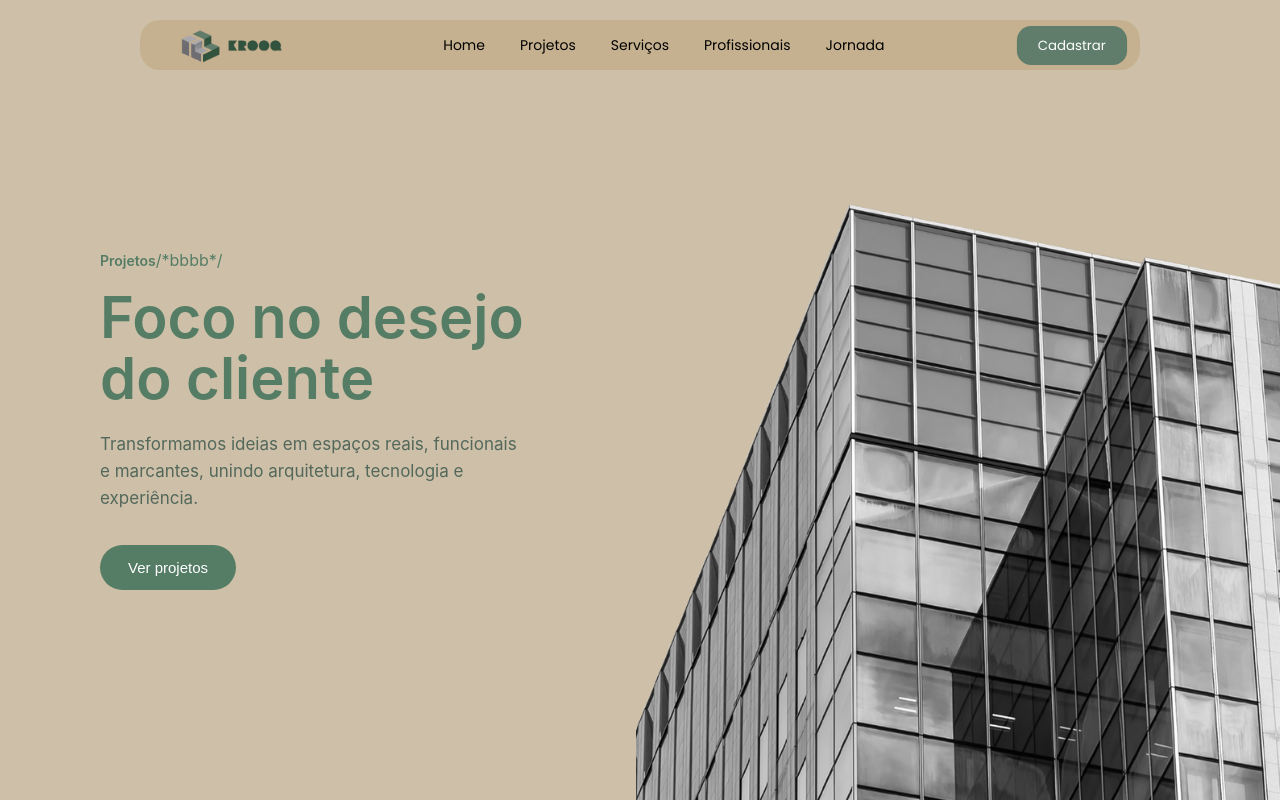
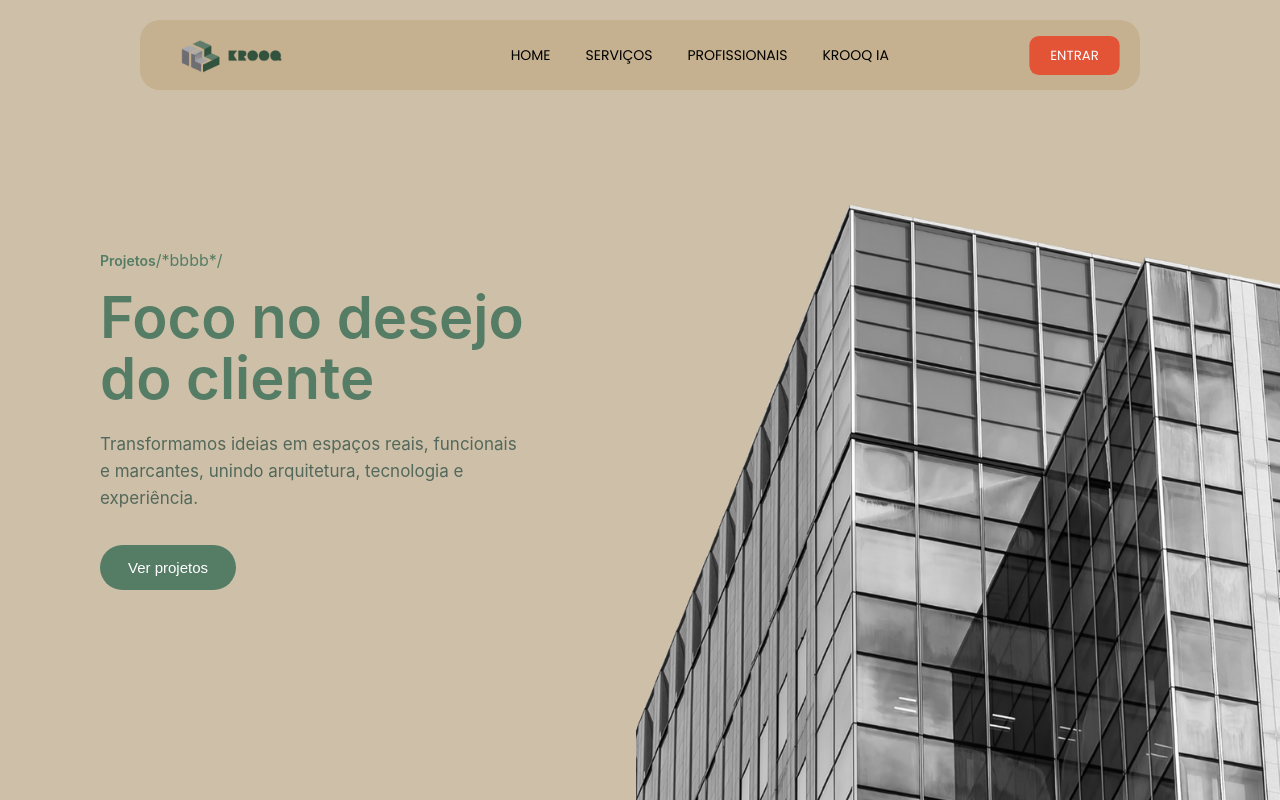
Before and after one commit to KROOQOFC/Front-End-KROOQ, a React (Vite) app in the folder krooq/: page /projetos in a window 1280 px wide. Shown: the top 800 px of the page. Built offline with nearby package versions, Linux system fonts and the light colour scheme.

Commit message:
alteração de alguams cores

```diff
--- a/krooq/src/components/ButtonGreen/ButtonGreen.css
+++ b/krooq/src/components/ButtonGreen/ButtonGreen.css
@@ -1,7 +1,7 @@
 @import url('https://fonts.googleapis.com/css2?family=Karla:ital,wght@0,200..800;1,200..800&family=Open+Sans:ital,wght@0,300..800;1,300..800&family=Poppins:ital,wght@0,100;0,200;0,300;0,400;0,500;0,600;0,700;0,800;0,900;1,100;1,200;1,300;1,400;1,500;1,600;1,700;1,800;1,900&family=Roboto:ital,wght@0,100..900;1,100..900&display=swap');
 
 .btn-verde {
-    background-color: #5F7D6A;
+    background-color: #E35336;
     border: none;
     padding: 6px 12px;
     border-radius: 10px;
@@ -10,7 +10,7 @@
     font-family: "Poppins", sans-serif;
     box-shadow: 0 3px 5px rgba(0, 0, 0, 0.40);
     width: 130px;
-    height: 35px;
+    height: 45px;
     font-size: 12px;
     transition: all 0.3s ease;
 
--- a/krooq/src/components/DoisButtons/DoisButtons.css
+++ b/krooq/src/components/DoisButtons/DoisButtons.css
@@ -8,7 +8,7 @@
     font-family: "Poppins", sans-serif;
     box-shadow: 0 3px 5px rgba(0, 0, 0, 0.40);
     width: 120px;
-    height: 35px;
+    height: 50px;
     font-size: 12px;
     transition: all 0.3s ease;
     transform: scale(0.9);
@@ -19,8 +19,8 @@
     transform: translateY(-1px) scale(1.0);
 }
 
-.btn-novo-projeto {
-    background-color: #5F7D6A;
+.btn-iniciar-projeto {
+    background-color: #E35336;
     border: none;
     padding: 6px 12px;
     border-radius: 10px;
@@ -29,15 +29,15 @@
     font-family: "Poppins", sans-serif;
     box-shadow: 0 3px 5px rgba(0, 0, 0, 0.40);
 
-    width: 120px;
-    height: 35px;
+    width: 200px;
+    height: 50px;
 
     font-size: 12px;
     transition: all 0.3s ease;
     transform: scale(0.9);
 }
 
-.btn-novo-projeto:hover {
-    background-color: #6f917d;
+.btn-iniciar-projeto:hover {
+    background-color: #E35336;
     transform: translateY(-1px) scale(1.0);
 }
--- a/krooq/src/components/DoisButtons/DoisButtons.jsx
+++ b/krooq/src/components/DoisButtons/DoisButtons.jsx
@@ -7,7 +7,7 @@ function DoisButtons(){
 <>
 <button type="button" className="btn-sobre-nos">SOBRE NÓS</button>
 
-<button type="button" className="btn-novo-projeto">NOVO PROJETO</button>
+<button type="button" className="btn-iniciar-projeto">INICIAR UM PROJETO</button>
 
 
 </>
--- a/krooq/src/components/Navegation/Navegation.css
+++ b/krooq/src/components/Navegation/Navegation.css
@@ -11,15 +11,13 @@
 .conteiner {
   margin: 20px auto 0 auto;
   background-color: #C5B18F;
-  height: 50px;
+  height: 70px;
   width: 1000px;
   max-width: 90%;
   border-radius: 20px;
-
   display: flex;
   align-items: center;
   justify-content: space-between;
-
   padding: 0 30px;
   box-sizing: border-box;
 }
@@ -69,10 +67,11 @@
 }
 
 .btn {
-  background-color: #5F7D6A;
+  background-color: #E35336;
   border: none;
   padding: 10px 22px;
-  border-radius: 15px;
+  border-radius: 10px;
+  margin: 8px;
   cursor: pointer;
   color: white;
   font-family: "Poppins", sans-serif;
@@ -85,7 +84,7 @@
 }
 
 .btn:hover {
-  background-color: #6f917d;
+  background-color: #E35336;
   transform: translateY(-1px) scale(1);
 }
 
--- a/krooq/src/components/Navegation/Navegation.jsx
+++ b/krooq/src/components/Navegation/Navegation.jsx
@@ -23,11 +23,10 @@ function Navegation() {
 
         <ul className={menuAberto ? "menu ativo" : "menu"}>
 
-          <li><Link to="/">Home</Link></li>
-          <li><Link to="/projetos">Projetos</Link></li>
-          <li><Link to="/servicos">Serviços</Link></li>
-          <li><Link to="/profissionais">Profissionais</Link></li>
-          <li><Link to="/jornada">Jornada</Link></li>
+          <li><Link to="/">HOME</Link></li>
+          <li><Link to="/projetos">SERVIÇOS</Link></li>
+          <li><Link to="/profissionais">PROFISSIONAIS</Link></li>
+          <li><Link to="/krooqia">KROOQ IA</Link></li>
 
           <li className="btn-area">
             <button
@@ -35,7 +34,7 @@ function Navegation() {
               className="btn"
               onClick={(e) => {
                 e.stopPropagation();
-                navigate("/escolha-login");}}>Cadastrar</button>
+                navigate("/escolha-login");}}>ENTRAR</button>
           </li>
         </ul>
       </nav>
--- a/krooq/src/pages/HomeFront/HomeFront.css
+++ b/krooq/src/pages/HomeFront/HomeFront.css
@@ -24,6 +24,7 @@
   font-size: 60px;
   line-height: 1.1;
   margin-bottom: 15px;
+  font-weight: 500;
 
 }
 
```
